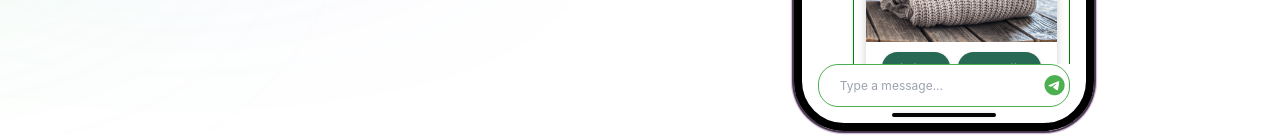
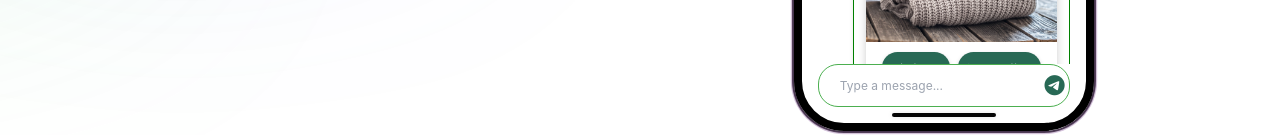
Before and after one commit to navanee1609/cque-archie, a Next.js app: page / in a window 1280 px wide. Shown: the part 690-825 px from the top of the page. Built offline with nearby package versions, Linux system fonts and the light colour scheme.

Commit message:
changed the color for the button

```diff
--- a/app/components/Banner/index.tsx
+++ b/app/components/Banner/index.tsx
@@ -213,7 +213,7 @@ const Banner = () => {
                   marginLeft: "0.5rem",
                   cursor: "pointer",
                   fontSize: "1.3rem",
-                  color: "#4CAF50",
+                  color: "#286955",
                 }}
               >
                 <i className="fa-brands fa-telegram"></i>
```
